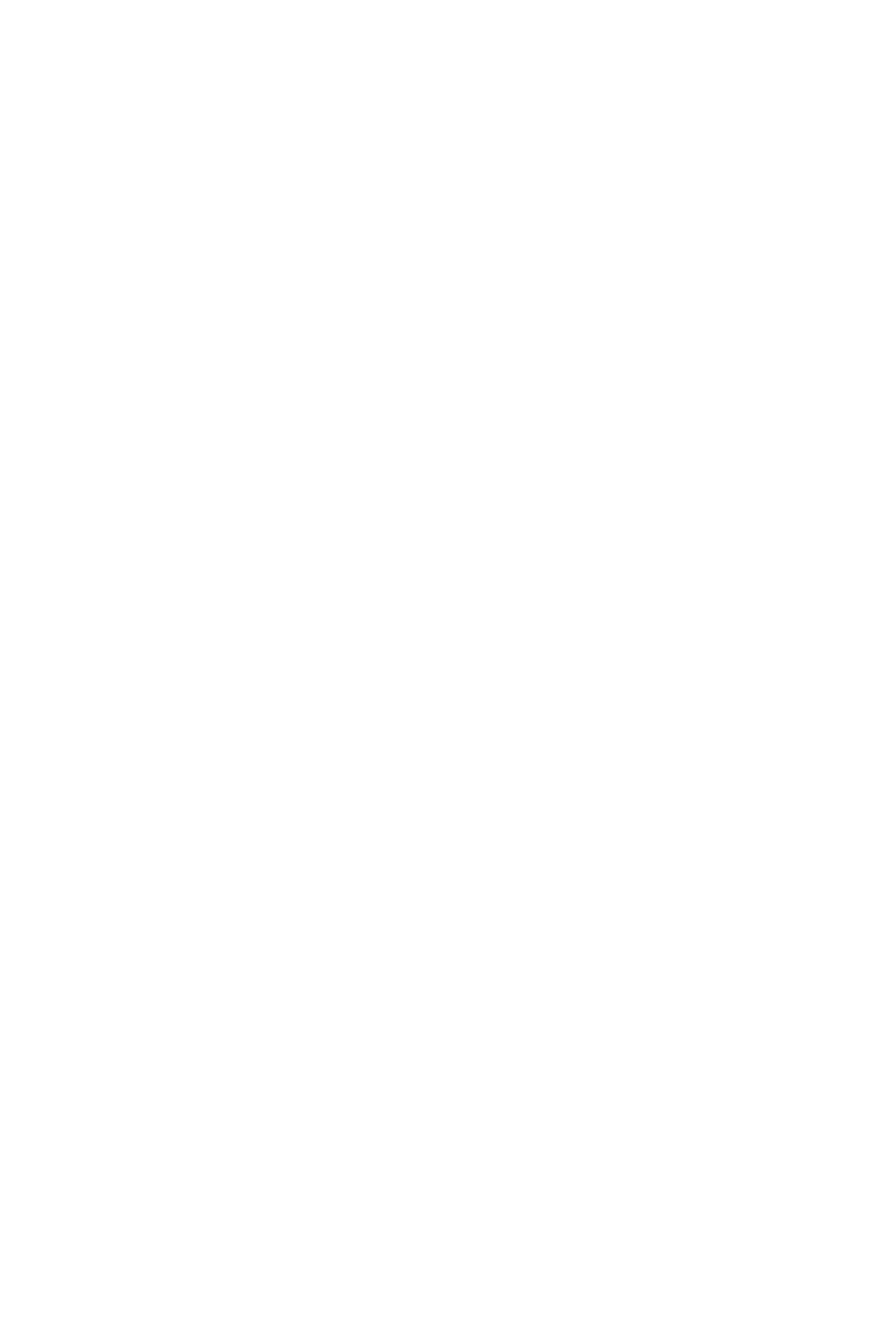
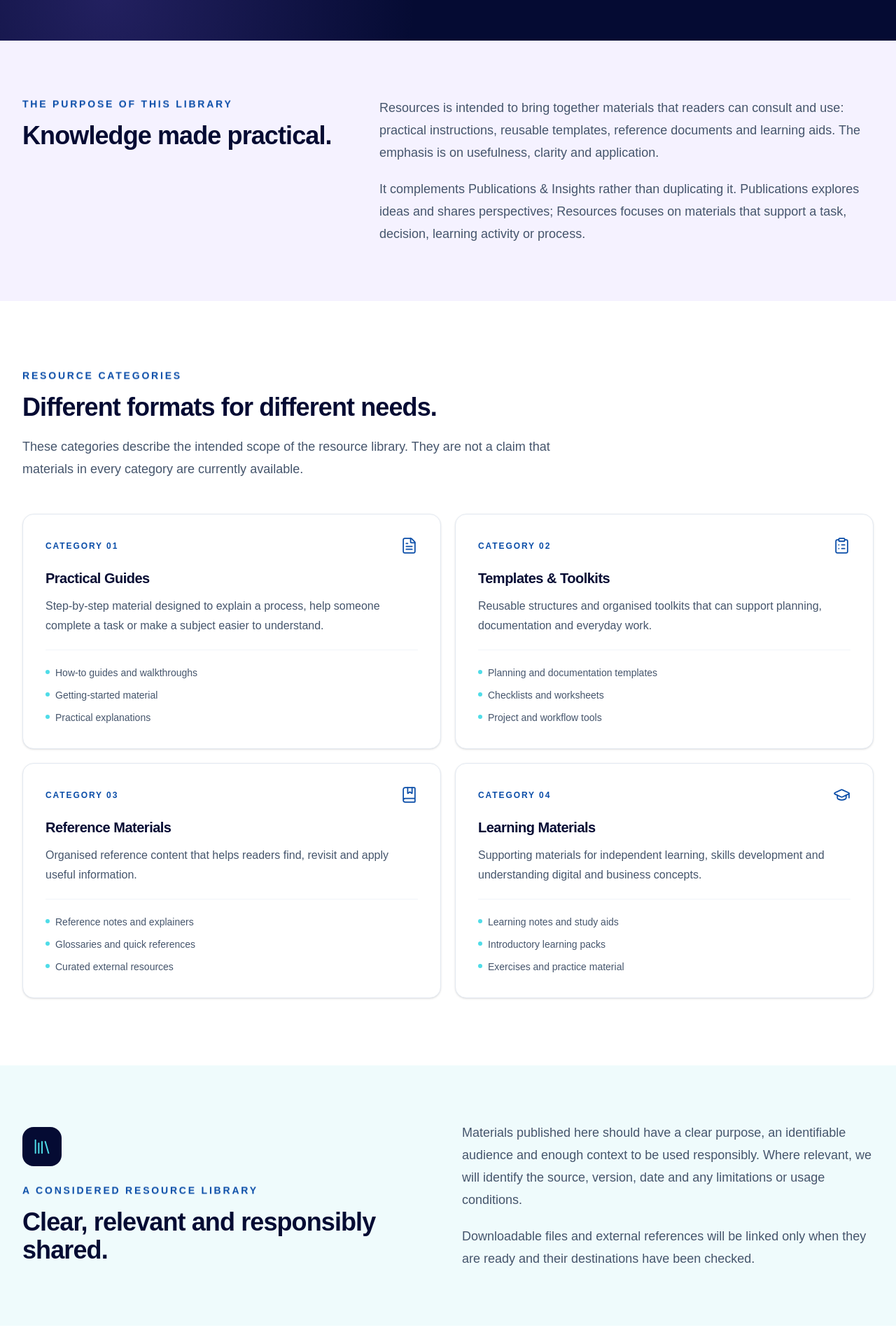
Before and after one commit to hlestakovjames/nexushub-frontend, a Next.js app: page /resources in a window 1280 px wide. Before the commit this address had no page. Shown: the part 640-2560 px from the top of the page at 70% size. Before the commit the page ends 800 px from the top, so only its background shows below. Built offline with nearby package versions, Linux system fonts and the light colour scheme.

Commit message:
Add corporate Resources page

```diff
--- /dev/null
+++ b/app/(public)/resources/page.tsx
@@ -0,0 +1,216 @@
+import Link from 'next/link';
+import {
+  ArrowUpRight,
+  BookMarked,
+  ClipboardList,
+  Download,
+  FileText,
+  GraduationCap,
+  Library,
+  Lightbulb,
+} from 'lucide-react';
+
+const resourceTypes = [
+  {
+    number: '01',
+    icon: FileText,
+    title: 'Practical Guides',
+    description:
+      'Step-by-step material designed to explain a process, help someone complete a task or make a subject easier to understand.',
+    examples: ['How-to guides and walkthroughs', 'Getting-started material', 'Practical explanations'],
+  },
+  {
+    number: '02',
+    icon: ClipboardList,
+    title: 'Templates & Toolkits',
+    description:
+      'Reusable structures and organised toolkits that can support planning, documentation and everyday work.',
+    examples: ['Planning and documentation templates', 'Checklists and worksheets', 'Project and workflow tools'],
+  },
+  {
+    number: '03',
+    icon: BookMarked,
+    title: 'Reference Materials',
+    description:
+      'Organised reference content that helps readers find, revisit and apply useful information.',
+    examples: ['Reference notes and explainers', 'Glossaries and quick references', 'Curated external resources'],
+  },
+  {
+    number: '04',
+    icon: GraduationCap,
+    title: 'Learning Materials',
+    description:
+      'Supporting materials for independent learning, skills development and understanding digital and business concepts.',
+    examples: ['Learning notes and study aids', 'Introductory learning packs', 'Exercises and practice material'],
+  },
+];
+
+export default function ResourcesPage() {
+  return (
+    <main className="bg-white text-[#050B33]">
+      <section className="relative isolate overflow-hidden bg-[#050B33] text-white">
+        <div className="absolute inset-0 -z-10 bg-[radial-gradient(circle_at_82%_18%,rgba(79,220,232,0.2),transparent_32%),radial-gradient(circle_at_12%_90%,rgba(139,108,255,0.22),transparent_35%)]" />
+        <div className="mx-auto max-w-7xl px-6 py-24 lg:px-8 lg:py-32">
+          <p className="text-sm font-bold uppercase tracking-[0.22em] text-[#4FDCE8]">
+            Nexus Hub · Resources
+          </p>
+          <h1 className="mt-5 max-w-4xl text-4xl font-black leading-[1.08] tracking-tight sm:text-5xl lg:text-7xl">
+            Useful materials for learning, planning and doing.
+          </h1>
+          <p className="mt-7 max-w-3xl text-lg leading-8 text-white/75 sm:text-xl">
+            A growing collection of practical guides, reusable tools and reference materials
+            intended to help people turn information into action.
+          </p>
+        </div>
+      </section>
+
+      <section className="bg-[#F5F2FF]">
+        <div className="mx-auto grid max-w-7xl gap-10 px-6 py-16 lg:grid-cols-[0.8fr_1.2fr] lg:items-start lg:px-8 lg:py-20">
+          <div>
+            <p className="text-sm font-bold uppercase tracking-[0.2em] text-[#0A4DA8]">
+              The purpose of this library
+            </p>
+            <h2 className="mt-4 text-3xl font-extrabold tracking-tight sm:text-4xl">
+              Knowledge made practical.
+            </h2>
+          </div>
+          <div className="space-y-5 text-base leading-8 text-slate-600 sm:text-lg">
+            <p>
+              Resources is intended to bring together materials that readers can consult and use:
+              practical instructions, reusable templates, reference documents and learning aids.
+              The emphasis is on usefulness, clarity and application.
+            </p>
+            <p>
+              It complements Publications & Insights rather than duplicating it. Publications
+              explores ideas and shares perspectives; Resources focuses on materials that support
+              a task, decision, learning activity or process.
+            </p>
+          </div>
+        </div>
+      </section>
+
+      <section className="bg-white">
+        <div className="mx-auto max-w-7xl px-6 py-20 lg:px-8 lg:py-24">
+          <div className="max-w-3xl">
+            <p className="text-sm font-bold uppercase tracking-[0.2em] text-[#0A4DA8]">
+              Resource categories
+            </p>
+            <h2 className="mt-4 text-3xl font-extrabold tracking-tight sm:text-4xl">
+              Different formats for different needs.
+            </h2>
+            <p className="mt-5 text-lg leading-8 text-slate-600">
+              These categories describe the intended scope of the resource library. They are not
+              a claim that materials in every category are currently available.
+            </p>
+          </div>
+
+          <div className="mt-12 grid gap-5 md:grid-cols-2">
+            {resourceTypes.map((item) => {
+              const Icon = item.icon;
+              return (
+                <article
+                  key={item.number}
+                  className="rounded-2xl border border-slate-200 bg-white p-7 shadow-sm sm:p-8"
+                >
+                  <div className="flex items-center justify-between">
+                    <span className="text-xs font-extrabold tracking-[0.16em] text-[#0A4DA8]">
+                      CATEGORY {item.number}
+                    </span>
+                    <Icon size={25} strokeWidth={1.7} className="text-[#0A4DA8]" aria-hidden="true" />
+                  </div>
+                  <h3 className="mt-5 text-xl font-extrabold tracking-tight">{item.title}</h3>
+                  <p className="mt-3 leading-7 text-slate-600">{item.description}</p>
+                  <ul className="mt-5 space-y-2 border-t border-slate-100 pt-5">
+                    {item.examples.map((example) => (
+                      <li key={example} className="flex items-start gap-2 text-sm leading-6 text-slate-600">
+                        <span className="mt-2 h-1.5 w-1.5 shrink-0 rounded-full bg-[#4FDCE8]" aria-hidden="true" />
+                        {example}
+                      </li>
+                    ))}
+                  </ul>
+                </article>
+              );
+            })}
+          </div>
+        </div>
+      </section>
+
+      <section className="bg-[#EFFBFC]">
+        <div className="mx-auto grid max-w-7xl gap-10 px-6 py-16 lg:grid-cols-[1fr_1fr] lg:items-center lg:px-8 lg:py-20">
+          <div>
+            <div className="flex h-14 w-14 items-center justify-center rounded-2xl bg-[#050B33] text-[#4FDCE8]">
+              <Library size={28} strokeWidth={1.7} aria-hidden="true" />
+            </div>
+            <p className="mt-6 text-sm font-bold uppercase tracking-[0.2em] text-[#0A4DA8]">
+              A considered resource library
+            </p>
+            <h2 className="mt-4 text-3xl font-extrabold tracking-tight sm:text-4xl">
+              Clear, relevant and responsibly shared.
+            </h2>
+          </div>
+          <div className="space-y-5 text-lg leading-8 text-slate-600">
+            <p>
+              Materials published here should have a clear purpose, an identifiable audience and
+              enough context to be used responsibly. Where relevant, we will identify the source,
+              version, date and any limitations or usage conditions.
+            </p>
+            <p>
+              Downloadable files and external references will be linked only when they are ready
+              and their destinations have been checked.
+            </p>
+          </div>
+        </div>
+      </section>
+
+      <section className="bg-white">
+        <div className="mx-auto max-w-7xl px-6 py-16 lg:px-8 lg:py-20">
+          <div className="rounded-3xl border border-slate-200 bg-slate-50 p-8 sm:p-12">
+            <div className="flex h-14 w-14 items-center justify-center rounded-2xl bg-[#050B33] text-[#4FDCE8]">
+              <Download size={28} strokeWidth={1.7} aria-hidden="true" />
+            </div>
+            <p className="mt-6 text-sm font-bold uppercase tracking-[0.2em] text-[#0A4DA8]">
+              Library development
+            </p>
+            <h2 className="mt-4 text-2xl font-extrabold tracking-tight sm:text-3xl">
+              Resources will be added as they are prepared.
+            </h2>
+            <p className="mt-4 max-w-3xl leading-8 text-slate-600">
+              The library structure is being established. Individual guides, templates and
+              reference materials will appear here when they are complete and approved for sharing.
+              No placeholder downloads or unverified materials are presented as available.
+            </p>
+            <Link
+              href="/contact?channel=resources"
+              className="mt-7 inline-flex items-center gap-2 rounded-lg bg-[#050B33] px-6 py-3.5 text-sm font-bold text-white transition hover:bg-[#0A4DA8]"
+            >
+              Enquire about resources <ArrowUpRight size={17} aria-hidden="true" />
+            </Link>
+          </div>
+        </div>
+      </section>
+
+      <section className="bg-[#050B33] text-white">
+        <div className="mx-auto max-w-7xl px-6 py-20 text-center lg:px-8 lg:py-24">
+          <div className="mx-auto flex h-14 w-14 items-center justify-center rounded-2xl bg-white/10 text-[#4FDCE8]">
+            <Lightbulb size={28} strokeWidth={1.7} aria-hidden="true" />
+          </div>
+          <p className="mt-6 text-sm font-bold uppercase tracking-[0.2em] text-[#4FDCE8]">
+            Explore ideas as well
+          </p>
+          <h2 className="mx-auto mt-4 max-w-3xl text-3xl font-extrabold tracking-tight sm:text-4xl">
+            Interested in the thinking behind the tools?
+          </h2>
+          <p className="mx-auto mt-5 max-w-2xl leading-8 text-white/70">
+            Visit Publications & Insights for articles, research notes, explanations and perspectives.
+          </p>
+          <Link
+            href="/publications"
+            className="mt-8 inline-flex items-center gap-2 rounded-lg bg-[#4FDCE8] px-7 py-3.5 text-sm font-bold text-[#050B33] transition hover:bg-white"
+          >
+            Explore Insights <ArrowUpRight size={17} aria-hidden="true" />
+          </Link>
+        </div>
+      </section>
+    </main>
+  );
+}
```
